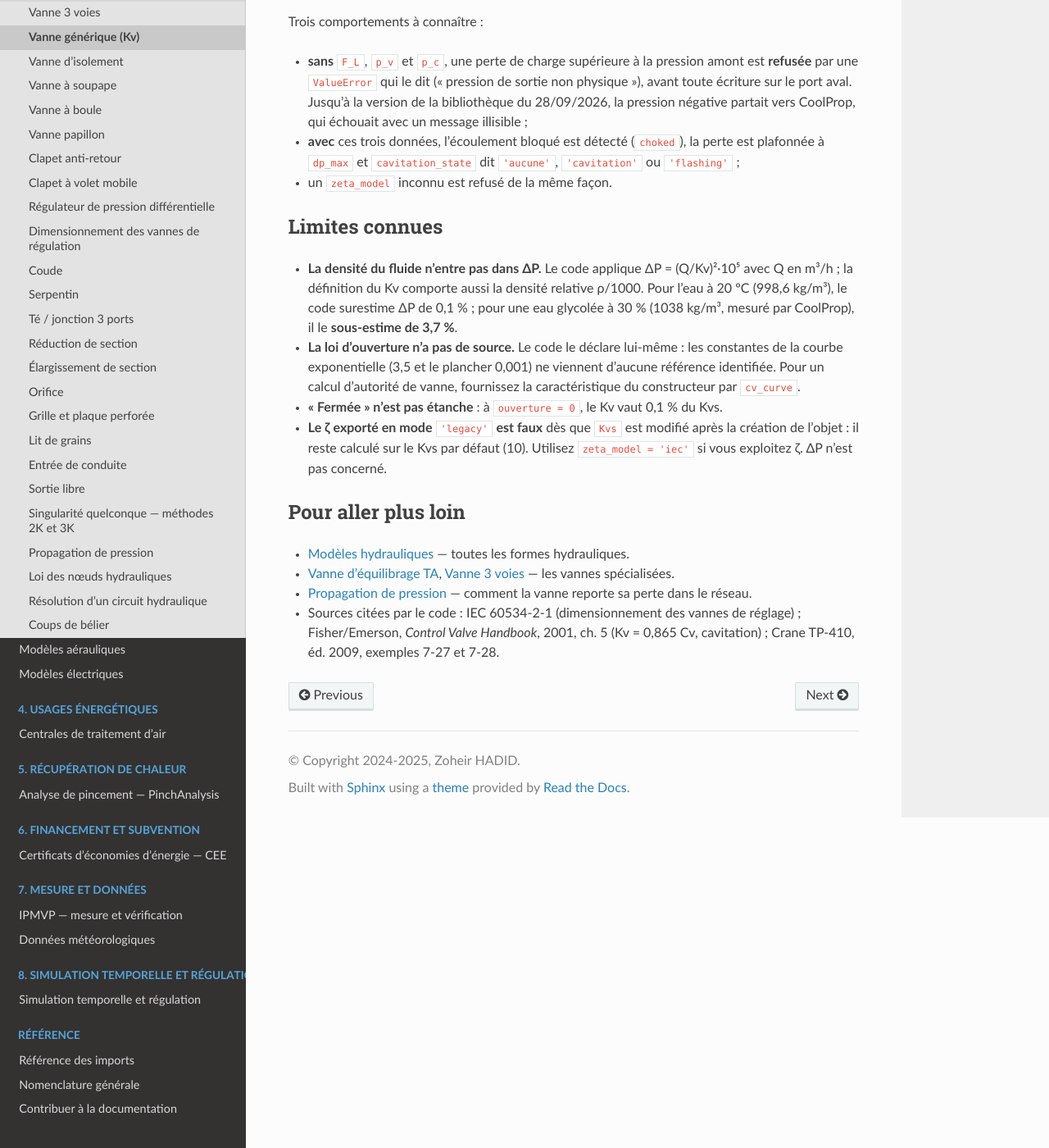
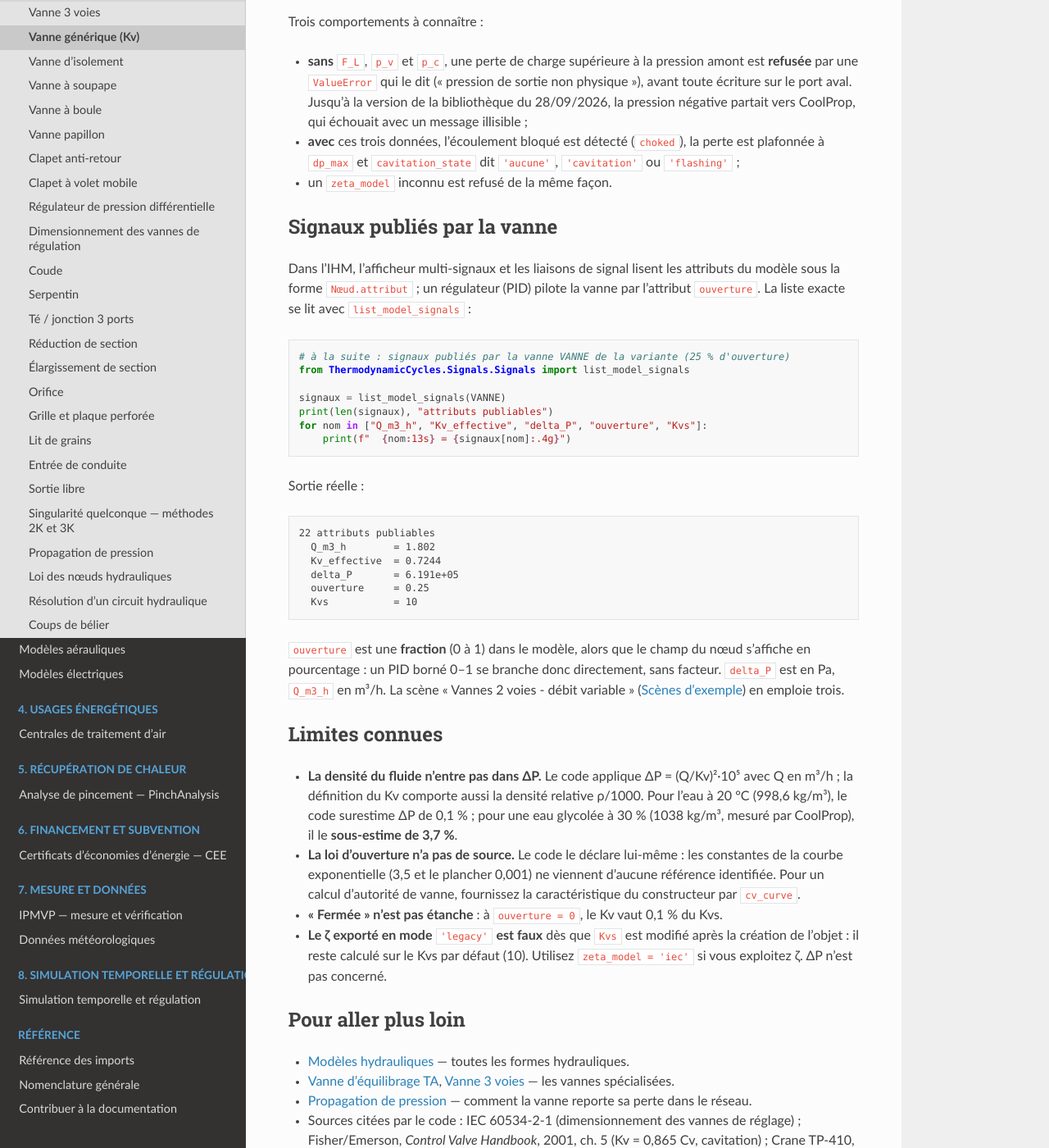
Before and after one commit to ZoheirHADID/EnergySystemModels-fr, a Sphinx documentation site: the page built from docs/source/004-hydraulic/vanne_generique.rst, in a window 1280 px wide and 1400 px high, scrolled down 4006 px. Shown: the whole window at 82% size. Built offline with Sphinx 7.4.7 and the Read the Docs theme 3.1.0, drawn with Linux system fonts in a browser that asks for light colours.

Commit message:
doc(scenes, vanne generique): vannes 2 voies a debit variable (L5 handbook) -- pourquoi, parametres, pieges ; signaux publies par la vanne
Co-Authored-By: Claude Opus 5.5 <noreply@anthropic.com>

```diff
--- a/banc_doc.json
+++ b/banc_doc.json
@@ -970,9 +970,9 @@
    "recul": null
   },
   "docs/source/004-hydraulic/vanne_generique.rst": {
-   "blocs": 3,
-   "empreinte": "b2179dcfcb1bce8d",
-   "mesure": "2026-09-28T11:38",
+   "blocs": 4,
+   "empreinte": "89c2540ac8df4271",
+   "mesure": "2026-11-24T12:02",
    "figures": [
     "../images/schema_generalvalve.svg",
     "../images/004_generalvalve_courbe.svg"
--- a/docs/source/004-hydraulic/vanne_generique.rst
+++ b/docs/source/004-hydraulic/vanne_generique.rst
@@ -225,6 +225,41 @@ Trois comportements à connaître :
   ``'aucune'``, ``'cavitation'`` ou ``'flashing'`` ;
 * un ``zeta_model`` inconnu est refusé de la même façon.
 
+Signaux publiés par la vanne
+----------------------------
+
+Dans l'IHM, l'afficheur multi-signaux et les liaisons de signal lisent les
+attributs du modèle sous la forme ``Nœud.attribut`` ; un régulateur (PID) pilote
+la vanne par l'attribut ``ouverture``. La liste exacte se lit avec
+``list_model_signals`` :
+
+.. code-block:: python
+
+    # à la suite : signaux publiés par la vanne VANNE de la variante (25 % d'ouverture)
+    from ThermodynamicCycles.Signals.Signals import list_model_signals
+
+    signaux = list_model_signals(VANNE)
+    print(len(signaux), "attributs publiables")
+    for nom in ["Q_m3_h", "Kv_effective", "delta_P", "ouverture", "Kvs"]:
+        print(f"  {nom:13s} = {signaux[nom]:.4g}")
+
+Sortie réelle :
+
+.. code-block:: text
+
+   22 attributs publiables
+     Q_m3_h        = 1.802
+     Kv_effective  = 0.7244
+     delta_P       = 6.191e+05
+     ouverture     = 0.25
+     Kvs           = 10
+
+``ouverture`` est une **fraction** (0 à 1) dans le modèle, alors que le champ du
+nœud s'affiche en pourcentage : un PID borné 0–1 se branche donc directement,
+sans facteur. ``delta_P`` est en Pa, ``Q_m3_h`` en m³/h. La scène
+« Vannes 2 voies - débit variable » (:doc:`../interface/scenes`) en emploie
+trois.
+
 Limites connues
 ---------------
 
```
Also changed, not shown: JOURNAL_DOC.md (+7 -0 lines), ROADMAP_DOC.md (+1 -1 lines), docs/source/interface/scenes.rst (+23 -0 lines).
